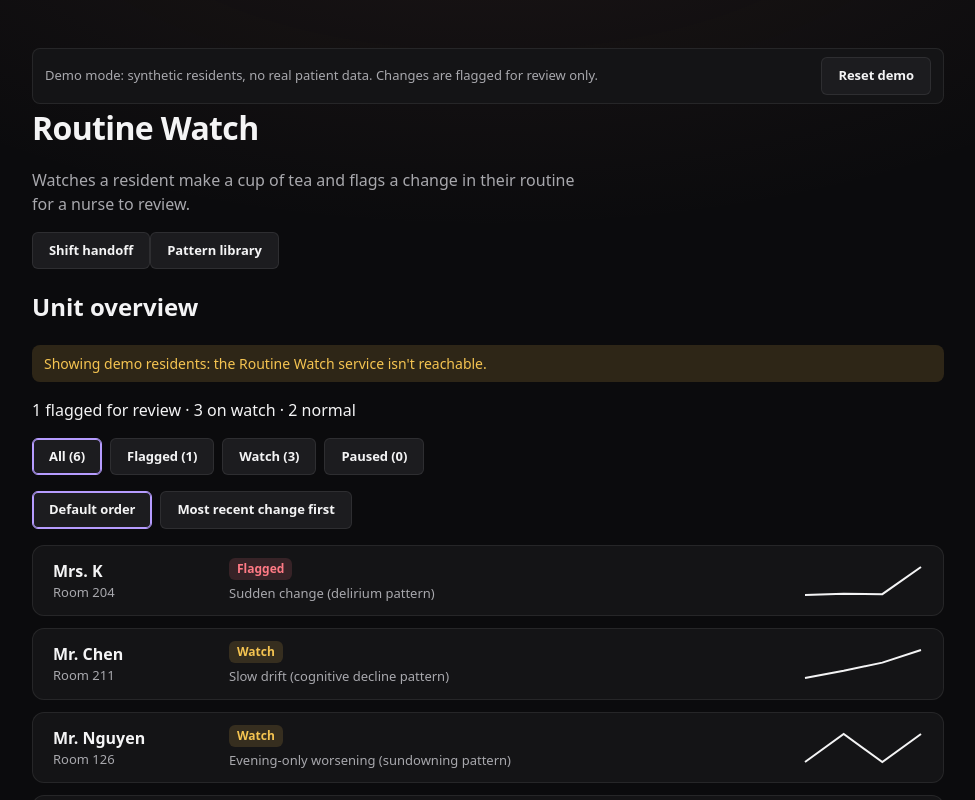
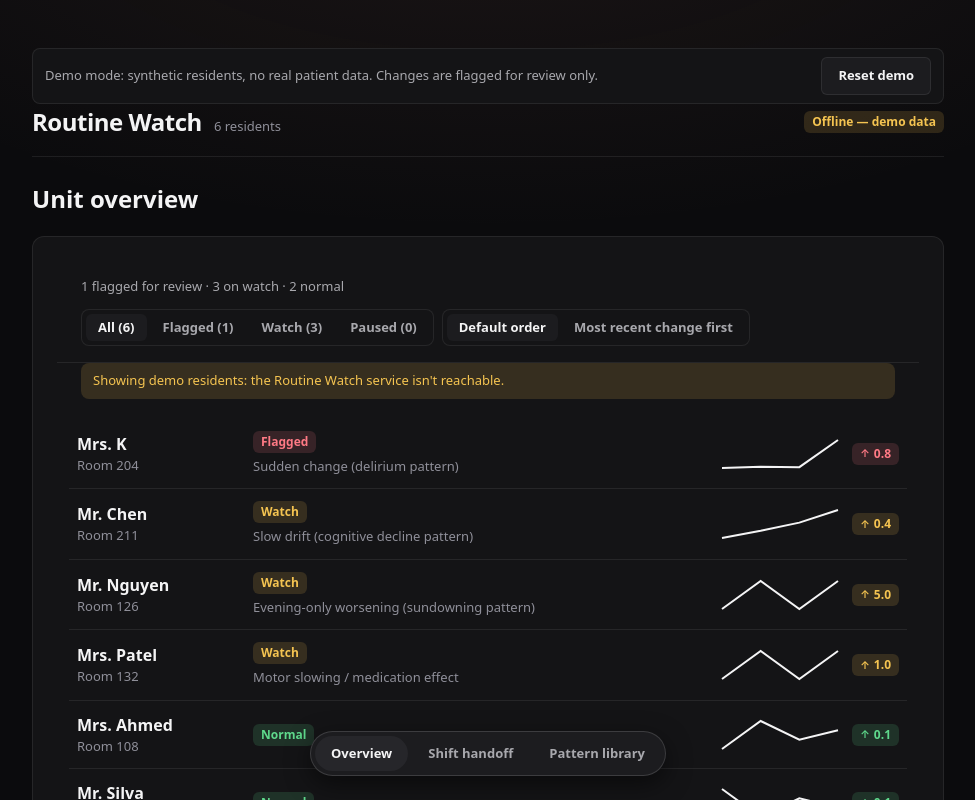
Before and after one commit to IanLeung12/routinely, a React (Vite) app in the folder web/: page / in a window 1280 px wide. Shown: the top 800 px of the page, without its empty margins (152-1127 px from the left). Built offline with nearby package versions, Linux system fonts and the light colour scheme; no server answers.

Commit message:
WIP: T403 redesign overview + app shell

```diff
--- /dev/null
+++ b/web/src/App.css
@@ -0,0 +1,96 @@
+/* App shell (docs/DESIGN.md): a compact top bar — product name, unit size and an
+   offline/demo indicator — and a floating rounded nav dock for the three main
+   screens, instead of a tall header and plain buttons. */
+
+.app--with-dock {
+  padding-bottom: calc(var(--space-6) * 3);
+}
+
+.app-topbar {
+  display: flex;
+  flex-wrap: wrap;
+  align-items: center;
+  justify-content: space-between;
+  gap: var(--space-3);
+  padding-bottom: var(--space-4);
+  margin-bottom: var(--space-5);
+  border-bottom: 1px solid var(--hairline);
+}
+
+.app-topbar__brand {
+  display: flex;
+  flex-wrap: wrap;
+  align-items: baseline;
+  gap: var(--space-3);
+}
+
+.app-topbar__name {
+  margin: 0;
+  font-size: var(--text-xl);
+  font-weight: 600;
+  letter-spacing: -0.02em;
+}
+
+.app-topbar__unit {
+  color: var(--text-muted);
+  font-size: var(--text-sm);
+}
+
+.app-dock {
+  position: fixed;
+  left: 50%;
+  bottom: var(--space-5);
+  transform: translateX(-50%);
+  display: flex;
+  gap: var(--space-1);
+  padding: var(--space-1);
+  border: 1px solid var(--hairline-strong);
+  border-radius: var(--radius-full);
+  background: var(--surface-raised);
+  box-shadow: 0 var(--space-2) var(--space-5) rgba(0, 0, 0, 0.5);
+  z-index: 50;
+}
+
+.app-dock__item {
+  padding: var(--space-2) var(--space-4);
+  border: 0;
+  border-radius: var(--radius-full);
+  background: transparent;
+  color: var(--text-secondary);
+  font: inherit;
+  font-size: var(--text-sm);
+  font-weight: 600;
+  white-space: nowrap;
+  cursor: pointer;
+  transition:
+    background-color 120ms ease,
+    color 120ms ease;
+}
+
+.app-dock__item:hover {
+  color: var(--text);
+}
+
+.app-dock__item[aria-current='page'] {
+  background: var(--surface-raised-hover);
+  color: var(--text);
+}
+
+/* Below 480px the dock spans the width instead of floating as a pill, so every
+   label keeps a comfortable 44px tap target (same rule as the overview's
+   filter/sort pills, T234). */
+@media (max-width: 480px) {
+  .app-dock {
+    left: var(--space-3);
+    right: var(--space-3);
+    bottom: var(--space-3);
+    transform: none;
+    justify-content: space-between;
+  }
+
+  .app-dock__item {
+    flex: 1;
+    min-height: 2.75rem;
+    text-align: center;
+  }
+}
--- a/web/src/App.tsx
+++ b/web/src/App.tsx
@@ -1,13 +1,14 @@
 import { lazy, Suspense, useEffect, useState } from 'react'
+import './App.css'
 import { fetchAlerts } from './alert/api.ts'
 import { AlertView } from './alert/AlertView.tsx'
 import { LiveScreen } from './live/LiveScreen.tsx'
-import { fetchResidents } from './overview/api.ts'
+import { fetchResidentsWithSource, type ResidentsSource } from './overview/api.ts'
 import { UnitOverview } from './overview/UnitOverview.tsx'
 import { ResidentDetail } from './resident/ResidentDetail.tsx'
-import { Button } from './ui/Button.tsx'
 import { DemoBanner } from './ui/DemoBanner.tsx'
 import { Loading } from './ui/Loading.tsx'
+import { Pill } from './ui/Pill.tsx'
 import { useDocumentTitle } from './ui/useDocumentTitle.ts'
 
 /** Off the main demo path (SPEC demo beat is overview → live → alert), so these
@@ -22,6 +23,17 @@ const Tour = lazy(() => import('./tour/Tour.tsx').then(m => ({ default: m.Tour }
  * always landing on the overview. */
 type AlertOrigin = 'overview' | 'handoff' | 'live'
 
+/** The app shell's three top-level destinations, for the floating nav dock. A
+ * resident's detail or an open alert are drill-ins reached from the overview, so
+ * they still count as 'overview' for which dock item is current. */
+type MainScreen = 'overview' | 'handoff' | 'patterns'
+
+const MAIN_SCREENS: { id: MainScreen; label: string }[] = [
+  { id: 'overview', label: 'Overview' },
+  { id: 'handoff', label: 'Shift handoff' },
+  { id: 'patterns', label: 'Pattern library' },
+]
+
 export default function App() {
   /** `?tour=1` opts into the presenter cue card; off by default so it never touches
    * the real demo path. */
@@ -35,7 +47,10 @@ export default function App() {
   /** The pattern library is a read-only reference screen, off the main demo path. */
   const [openPatternLibrary, setOpenPatternLibrary] = useState(false)
   const [alerts, setAlerts] = useState<Awaited<ReturnType<typeof fetchAlerts>>>([])
-  const [residents, setResidents] = useState<Awaited<ReturnType<typeof fetchResidents>>>([])
+  const [residents, setResidents] = useState<Awaited<ReturnType<typeof fetchResidentsWithSource>>['residents']>([])
+  /** Whether the last residents fetch reached the real API or fell back to demo
+   * data, for the top bar's compact offline indicator. */
+  const [residentsSource, setResidentsSource] = useState<ResidentsSource>('api')
   /** Bumped when a live session ends, so the overview and alerts list refetch
    * without a page reload (SPEC demo beat "alert appears after the second bad session"). */
   const [refreshKey, setRefreshKey] = useState(0)
@@ -50,8 +65,11 @@ export default function App() {
 
   useEffect(() => {
     let cancelled = false
-    fetchResidents().then(result => {
-      if (!cancelled) setResidents(result)
+    fetchResidentsWithSource().then(result => {
+      if (!cancelled) {
+        setResidents(result.residents)
+        setResidentsSource(result.source)
+      }
     })
     return () => { cancelled = true }
   }, [refreshKey])
@@ -70,6 +88,19 @@ export default function App() {
   function closeAlert() {
     setOpenAlert(null)
     setOpenHandoff(alertOrigin === 'handoff')
+  }
+
+  /** The dock's current screen: a resident's detail or an open alert are
+   * drill-ins reached from the overview, so they don't get their own dock item. */
+  const currentScreen: MainScreen = openHandoff ? 'handoff' : openPatternLibrary ? 'patterns' : 'overview'
+
+  /** Jumps straight to one of the three main screens, closing whatever drill-in
+   * (a resident's detail, an open alert) was on top of it. */
+  function goToScreen(screen: MainScreen) {
+    setOpenResident(null)
+    setOpenAlert(null)
+    setOpenHandoff(screen === 'handoff')
+    setOpenPatternLibrary(screen === 'patterns')
   }
 
   useDocumentTitle(documentTitle())
@@ -91,27 +122,23 @@ export default function App() {
   return (
     <>
       <a href="#main" className="skip-link">Skip to main content</a>
-      <main id="main" className="app">
+      <main id="main" className="app app--with-dock">
         {showTour && (
           <Suspense fallback={<Loading label="Loading tour…" />}>
             <Tour />
           </Suspense>
         )}
         <DemoBanner />
-        <header>
-          <h1>Routine Watch</h1>
-          <p className="tagline">
-            Watches a resident make a cup of tea and flags a change in their routine for a
-            nurse to review.
-          </p>
-          {!openHandoff && !openPatternLibrary && (
-            <>
-              <Button onClick={() => setOpenHandoff(true)}>Shift handoff</Button>
-              <Button variant="secondary" onClick={() => setOpenPatternLibrary(true)}>
-                Pattern library
-              </Button>
-            </>
-          )}
+        <header className="app-topbar">
+          <div className="app-topbar__brand">
+            <h1 className="app-topbar__name">Routine Watch</h1>
+            <span className="app-topbar__unit">
+              {residents.length} resident{residents.length === 1 ? '' : 's'}
+            </span>
+          </div>
+          <Pill tone={residentsSource === 'demo' ? 'watch' : 'positive'} className="app-topbar__status">
+            {residentsSource === 'demo' ? 'Offline — demo data' : 'Live'}
+          </Pill>
         </header>
 
         {openAlert !== null ? (
@@ -162,6 +189,20 @@ export default function App() {
         ) : (
           <ResidentDetail residentId={openResident} onBack={() => setOpenResident(null)} />
         )}
+
+        <nav className="app-dock" aria-label="Main screens">
+          {MAIN_SCREENS.map(({ id, label }) => (
+            <button
+              key={id}
+              type="button"
+              className="app-dock__item"
+              aria-current={currentScreen === id ? 'page' : undefined}
+              onClick={() => goToScreen(id)}
+            >
+              {label}
+            </button>
+          ))}
+        </nav>
       </main>
     </>
   )
--- a/web/src/overview/ResidentSort.tsx
+++ b/web/src/overview/ResidentSort.tsx
@@ -1,4 +1,4 @@
-import { Button } from '../ui/Button.tsx'
+import { SegmentedControl } from '../ui/SegmentedControl.tsx'
 import type { ResidentStatus, ResidentSummary } from './types.ts'
 
 export type SortMode = 'default' | 'recent'
@@ -40,18 +40,11 @@ export function ResidentSort({
   onChange: (mode: SortMode) => void
 }) {
   return (
-    <div className="unit-sort" role="group" aria-label="Sort residents">
-      {SORT_MODES.map(({ id, label }) => (
-        <Button
-          key={id}
-          variant="secondary"
-          className="unit-sort__button"
-          aria-pressed={mode === id}
-          onClick={() => onChange(id)}
-        >
-          {label}
-        </Button>
-      ))}
-    </div>
+    <SegmentedControl
+      label="Sort residents"
+      options={SORT_MODES.map(({ id, label }) => ({ value: id, label }))}
+      value={mode}
+      onChange={onChange}
+    />
   )
 }
--- a/web/src/overview/UnitOverview.tsx
+++ b/web/src/overview/UnitOverview.tsx
@@ -1,21 +1,31 @@
 import { useEffect, useState } from 'react'
 import { fetchPausedRooms } from '../about/monitoringApi.ts'
-import { Button } from '../ui/Button.tsx'
+import { formatScore } from '../resident/format.ts'
+import { Card } from '../ui/Card.tsx'
 import { EmptyState } from '../ui/EmptyState.tsx'
 import { Loading } from '../ui/Loading.tsx'
+import { Pill, type PillTone } from '../ui/Pill.tsx'
+import { SegmentedControl } from '../ui/SegmentedControl.tsx'
 import { StatusChip } from '../ui/StatusChip.tsx'
 import { fetchResidentsWithSource, type ResidentsSource } from './api.ts'
 import './overview.css'
 import { loadOverviewPrefs, saveOverviewPrefs, type UnitFilter } from './overviewPrefs.ts'
 import { ResidentSort, sortResidents, type SortMode } from './ResidentSort.tsx'
 import { Sparkline } from './Sparkline.tsx'
-import type { ResidentSummary } from './types.ts'
+import type { ResidentStatus, ResidentSummary } from './types.ts'
 
 const FILTERS: { id: UnitFilter; label: string }[] = [
   { id: 'all', label: 'All' },
   { id: 'flagged', label: 'Flagged' },
   { id: 'watch', label: 'Watch' },
+  { id: 'paused', label: 'Paused' },
 ]
+
+const STATUS_TONE: Record<ResidentStatus, PillTone> = {
+  normal: 'positive',
+  watch: 'watch',
+  flagged: 'negative',
+}
 
 function countForFilter(
   filterId: UnitFilter,
@@ -53,8 +63,19 @@ function summarize(residents: ResidentSummary[]): string {
   return parts.join(' · ')
 }
 
+/** The latest score and, when there's a prior session to compare it with, which
+ * way it moved — the same arrow-carries-the-direction rule as every other `Pill`. */
+function latestScore(resident: ResidentSummary): { value: number; direction?: 'up' | 'down' } | null {
+  const scores = resident.scores
+  if (scores.length === 0) return null
+  const latest = scores[scores.length - 1].score
+  const previous = scores.length > 1 ? scores[scores.length - 2].score : latest
+  if (latest === previous) return { value: latest }
+  return { value: latest, direction: latest > previous ? 'up' : 'down' }
+}
+
 /** Screen 1 (SPEC section 9): resident list with a status chip and an error-score
- * sparkline, flagged residents first. Visual first; a nurse should read it in 10s.
+ * trend, flagged residents first. Visual first; a nurse should read it in 10s.
  * The whole row opens that resident's detail. Without `onSelect` the list is read-only. */
 export function UnitOverview({
   onSelect,
@@ -114,39 +135,32 @@ export function UnitOverview({
   }
 
   const filtered = applyFilter(residents, filter, pausedRooms)
+  const filterOptions = FILTERS.map(({ id, label }) => ({
+    value: id,
+    label: `${label} (${countForFilter(id, residents, pausedRooms)})`,
+  }))
 
   return (
-    <>
+    <Card flush className="unit-overview">
+      <div className="unit-overview__head">
+        <p role="status" className="resident-summary">
+          {summarize(residents)}
+        </p>
+        <div className="unit-overview__controls">
+          <SegmentedControl
+            label="Filter residents"
+            options={filterOptions}
+            value={filter}
+            onChange={setFilter}
+          />
+          <ResidentSort mode={sortMode} onChange={setSortMode} />
+        </div>
+      </div>
       {source === 'demo' && (
         <p role="status" className="overview__demo-notice">
           Showing demo residents: the Routine Watch service isn't reachable.
         </p>
       )}
-      <p role="status" className="resident-summary">
-        {summarize(residents)}
-      </p>
-      <div className="unit-filter" role="group" aria-label="Filter residents">
-        {FILTERS.map(({ id, label }) => (
-          <Button
-            key={id}
-            variant="secondary"
-            className="unit-filter__button"
-            aria-pressed={filter === id}
-            onClick={() => setFilter(id)}
-          >
-            {`${label} (${countForFilter(id, residents, pausedRooms)})`}
-          </Button>
-        ))}
-        <Button
-          variant="secondary"
-          className="unit-filter__button"
-          aria-pressed={filter === 'paused'}
-          onClick={() => setFilter('paused')}
-        >
-          {`Paused (${countForFilter('paused', residents, pausedRooms)})`}
-        </Button>
-      </div>
-      <ResidentSort mode={sortMode} onChange={setSortMode} />
       {filtered.length === 0 ? (
         <EmptyState
           message={
@@ -161,6 +175,7 @@ export function UnitOverview({
         <ul className="resident-list">
           {sortResidents(filtered, sortMode).map((resident) => {
             const paused = pausedRooms.includes(resident.room)
+            const score = latestScore(resident)
             return (
               <li key={resident.id} className="resident-row">
                 <button
@@ -180,13 +195,24 @@ export function UnitOverview({
                       <span className="resident-pattern">{resident.top_pattern.name}</span>
                     )}
                   </span>
+                  <span className="resident-trend">
                     <Sparkline scores={resident.scores} />
+                    {score && (
+                      <Pill
+                        tone={STATUS_TONE[resident.status]}
+                        direction={score.direction}
+                        className="resident-score"
+                      >
+                        {formatScore(score.value)}
+                      </Pill>
+                    )}
+                  </span>
                 </button>
               </li>
             )
           })}
         </ul>
       )}
-    </>
+    </Card>
   )
 }
--- a/web/src/overview/overview.css
+++ b/web/src/overview/overview.css
@@ -1,59 +1,54 @@
 .overview__demo-notice {
-  margin: 0 0 1rem;
-  padding: 0.5rem 0.75rem;
-  border-radius: 0.5rem;
-  background: var(--error-amber-bg);
-  color: var(--error-amber-text);
-  font-size: 0.875rem;
+  margin: 0 var(--space-5) var(--space-3);
+  padding: var(--space-2) var(--space-3);
+  border-radius: var(--radius-sm);
+  background: var(--status-watch-tint);
+  color: var(--status-watch);
+  font-size: var(--text-sm);
 }
 
-.unit-filter {
-  display: flex;
-  gap: 0.5rem;
-  margin: 0 0 1rem;
+.resident-summary {
+  margin: 0;
+  color: var(--text-secondary);
+  font-size: var(--text-sm);
 }
 
-.unit-filter__button[aria-pressed='true'] {
-  border-color: var(--accent);
-  box-shadow: inset 0 0 0 1px var(--accent);
-  font-weight: 600;
+.unit-overview__head {
+  display: flex;
+  flex-wrap: wrap;
+  align-items: center;
+  justify-content: space-between;
+  gap: var(--space-3);
+  padding: var(--space-4) var(--space-5);
+  border-bottom: 1px solid var(--hairline);
 }
 
-.unit-sort {
+.unit-overview__controls {
   display: flex;
-  gap: 0.5rem;
-  margin: 0 0 1rem;
-}
-
-.unit-sort__button[aria-pressed='true'] {
-  border-color: var(--accent);
-  box-shadow: inset 0 0 0 1px var(--accent);
-  font-weight: 600;
+  flex-wrap: wrap;
+  gap: var(--space-2);
 }
 
 .resident-list {
   display: flex;
   flex-direction: column;
-  gap: 0.75rem;
-  margin: 1rem 0 2.5rem;
-  padding: 0;
+  margin: 0;
+  padding: var(--space-2) var(--space-3);
   list-style: none;
 }
 
-.resident-row {
-  border: 1px solid var(--border);
-  border-radius: 0.75rem;
-  background: var(--panel);
+.resident-row + .resident-row {
+  border-top: 1px solid var(--hairline);
 }
 
 .resident-open {
   display: flex;
   align-items: center;
-  gap: 1rem;
+  gap: var(--space-4);
   width: 100%;
-  padding: 0.75rem 1.25rem;
+  padding: var(--space-3) var(--space-2);
   border: 0;
-  border-radius: 0.75rem;
+  border-radius: var(--radius-xs);
   background: none;
   color: inherit;
   font: inherit;
@@ -62,7 +57,7 @@
 }
 
 .resident-open:hover {
-  background: #ffffff0a;
+  background: var(--surface-raised);
 }
 
 .resident-open:focus-visible {
@@ -74,6 +69,7 @@
   display: flex;
   flex-direction: column;
   min-width: 10rem;
+  flex-shrink: 0;
 }
 
 .resident-name {
@@ -81,8 +77,8 @@
 }
 
 .resident-room {
-  font-size: 0.8125rem;
-  color: var(--muted);
+  font-size: var(--text-sm);
+  color: var(--text-muted);
 }
 
 .resident-open .status-chip {
@@ -93,53 +89,55 @@
   display: flex;
   flex-direction: column;
   align-items: flex-start;
-  gap: 0.25rem;
+  gap: var(--space-1);
   flex-shrink: 0;
 }
 
 .resident-pattern {
-  font-size: 0.8125rem;
-  color: var(--muted);
+  font-size: var(--text-sm);
+  color: var(--text-muted);
 }
 
-.resident-open svg {
+.resident-trend {
+  display: flex;
+  align-items: center;
+  gap: var(--space-3);
   margin-left: auto;
+}
+
+.resident-score {
+  flex-shrink: 0;
 }
 
 .resident-paused-chip {
   display: inline-block;
-  padding: 0.1rem 0.5rem;
-  border-radius: 999px;
-  background: var(--error-grey-bg);
-  color: var(--error-grey-text);
-  font-size: 0.75rem;
+  padding: 0.1rem var(--space-2);
+  border-radius: var(--radius-full);
+  background: var(--status-neutral-tint);
+  color: var(--status-neutral);
+  font-size: var(--text-xs);
 }
 
 /* Nurses check the board on a phone on the floor (T234): below 480px, stack each
-   row's name/room, status + top pattern, and sparkline instead of squeezing them
+   row's name/room, status + top pattern, and trend instead of squeezing them
    onto one line and forcing horizontal scroll. */
 @media (max-width: 480px) {
-  .unit-filter {
+  .unit-overview__head {
+    flex-direction: column;
+    align-items: stretch;
+  }
+
+  .unit-overview__controls .segmented {
     flex-wrap: wrap;
   }
 
-  .unit-filter__button {
+  .unit-overview__controls .segmented__option {
     min-height: 2.75rem;
-    flex: 1 1 auto;
-  }
-
-  .unit-sort {
-    flex-wrap: wrap;
-  }
-
-  .unit-sort__button {
-    min-height: 2.75rem;
-    flex: 1 1 auto;
   }
 
   .resident-open {
     flex-wrap: wrap;
-    row-gap: 0.5rem;
+    row-gap: var(--space-2);
   }
 
   .resident-identity {
@@ -153,8 +151,9 @@
     flex-shrink: 1;
   }
 
-  .resident-open svg {
-    flex-basis: 100%;
+  .resident-trend {
+    width: 100%;
     margin-left: 0;
+    justify-content: space-between;
   }
 }
```
Also changed, not shown: 2 other files (tests, documents, lock files or other folders). Lines whose indentation alone changed are shown as unchanged.
